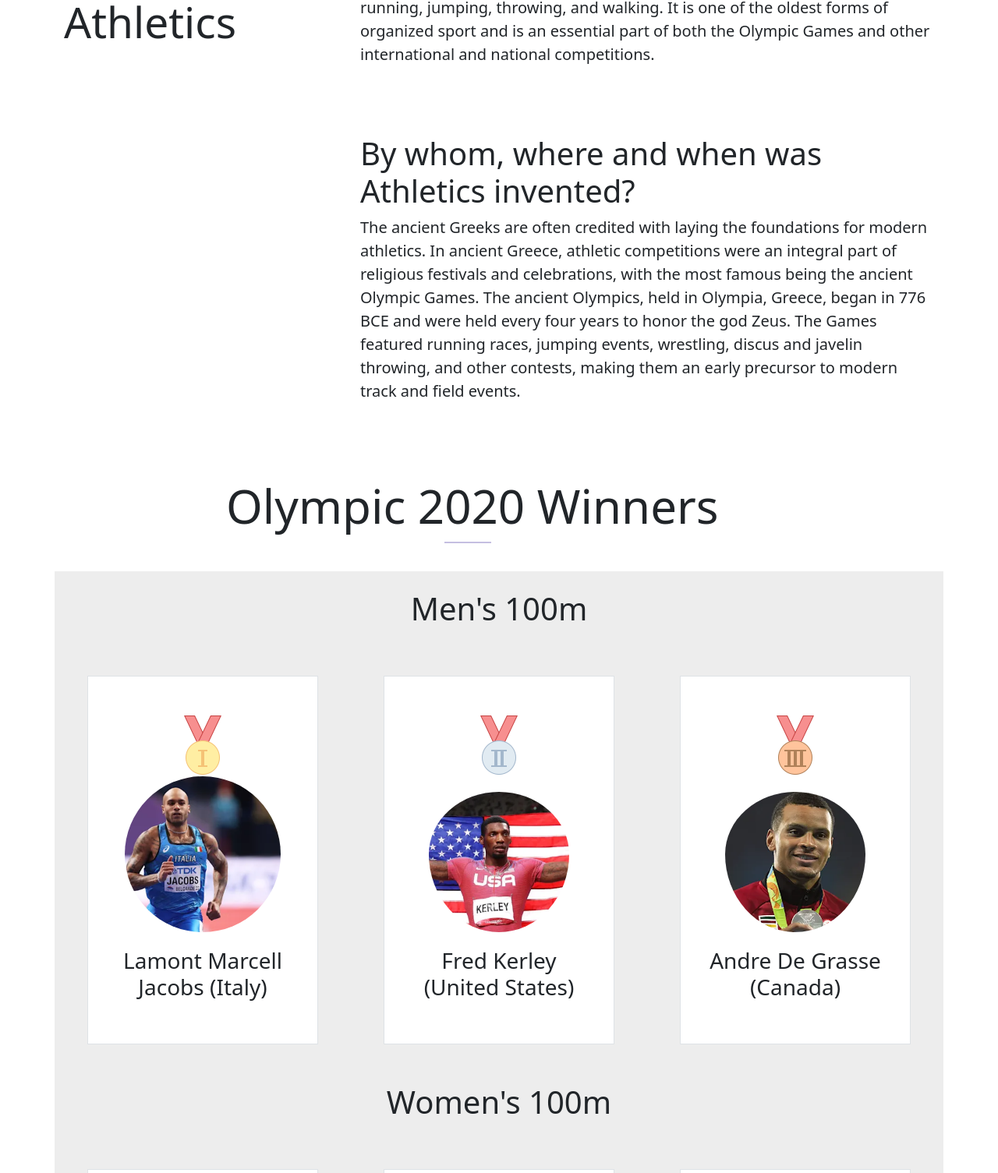
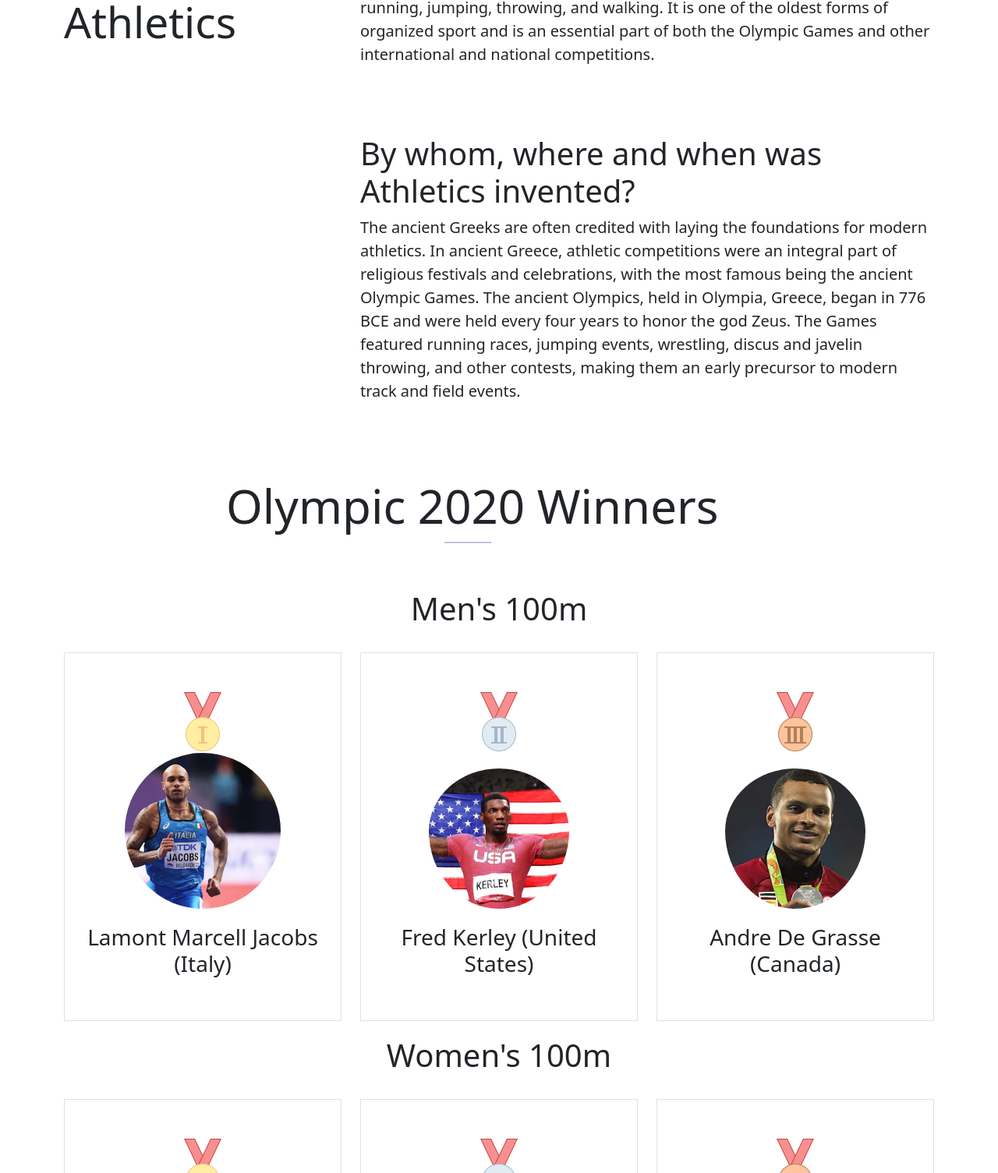
Before and after one commit to Divyanshu9794/Gfg-hackathon, a website: page olympic/Athletics.html in a window 1280 px wide. Shown: the part 775-2280 px from the top of the page at 78% size. Drawn offline with nearby package versions, Linux system fonts and the light colour scheme; files whose address does not match are found by name.

Commit message:
Update Athletics.html

```diff
--- a/olympic/Athletics.html
+++ b/olympic/Athletics.html
@@ -27,24 +27,7 @@
 .section-connector{
       position: relative;
 }
-.section-connector::after{
-    content: '';
-    width: 2px;
-    height: 70px;
-    background-color: #c5bfe1;
-    position: absolute;
-    top: -50px;
-    left: 50%;
 
-}
-#r1{
-  border-width: 8px;
-  background-color:#ededed;
-}
-#col{
-  background-color:white;
-  margin: 30px;
-}
     </style>
 </head>
 <body>
```
